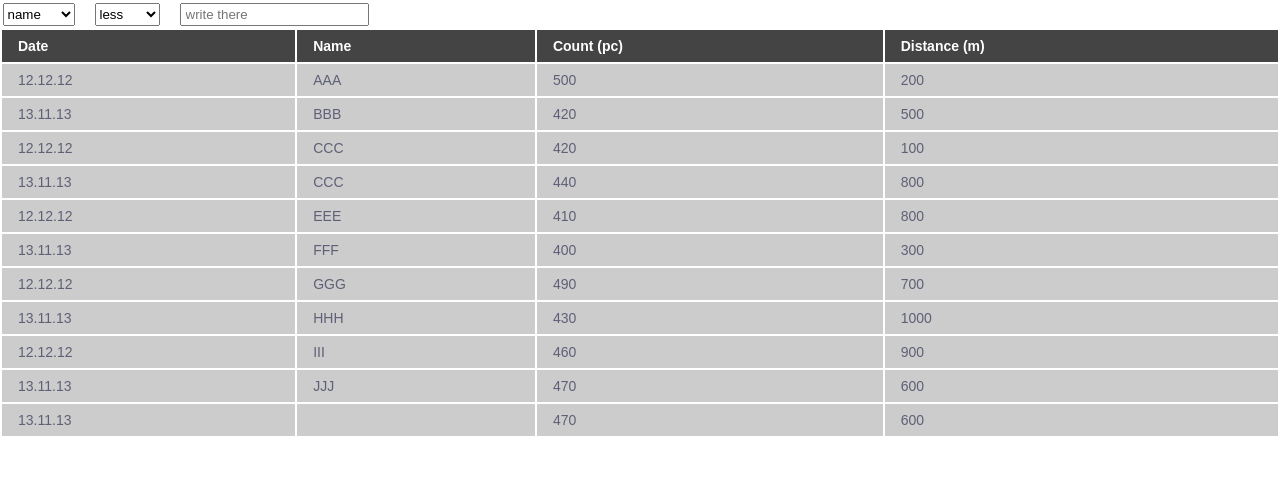
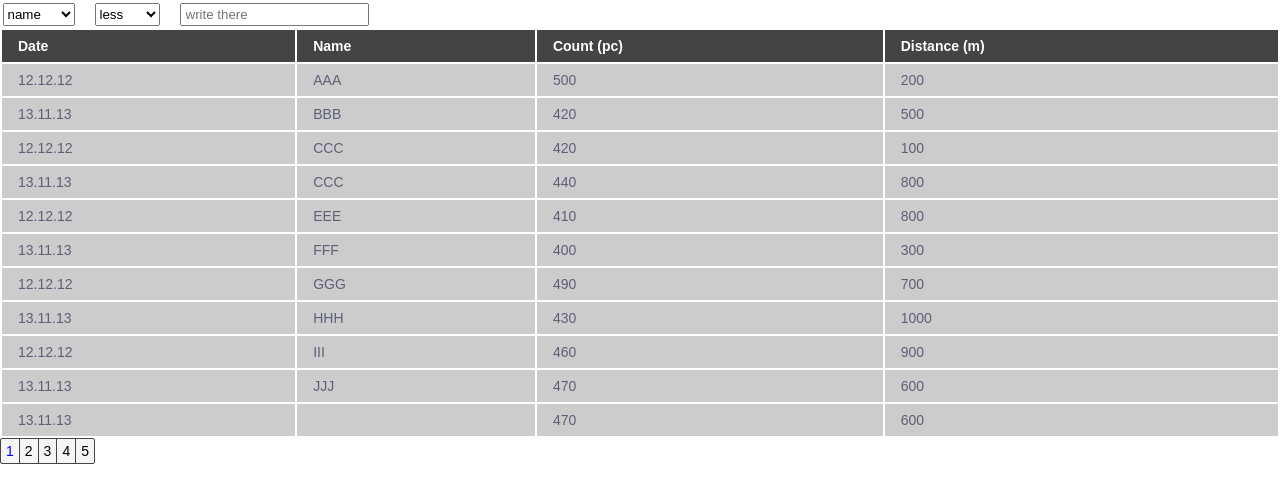
Before and after one commit to Fpsska/Database-seacher, a React (Create React App) app: page / in a window 1280 px wide. Shown: the top 502 px of the page. Built offline with nearby package versions, Linux system fonts and the light colour scheme.

Commit message:
feat: create navSlice.ts, navSliceTypes.ts, Pagination, PaginationTemplate components & configure store.ts

```diff
--- /dev/null
+++ b/src/Types/navSliceTypes.ts
@@ -0,0 +1,5 @@
+export interface InavTemplates {
+    id: number,
+    text: string,
+    isActive: boolean
+}
--- /dev/null
+++ b/src/app/slices/navSlice.ts
@@ -0,0 +1,50 @@
+import { createSlice } from '@reduxjs/toolkit';
+
+import { InavTemplates } from '../../Types/navSliceTypes';
+
+interface navSliceTypes {
+    navTemplatesData: InavTemplates[]
+}
+
+const initialState: navSliceTypes = {
+    navTemplatesData: [
+        {
+            id: 1,
+            text: '1',
+            isActive: true
+        },
+        {
+            id: 2,
+            text: '2',
+            isActive: false
+        },
+        {
+            id: 3,
+            text: '3',
+            isActive: false
+        },
+        {
+            id: 4,
+            text: '4',
+            isActive: false
+        },
+        {
+            id: 5,
+            text: '5',
+            isActive: false
+        }
+    ]
+};
+
+const navSlice = createSlice({
+    name: 'navSlice',
+    initialState,
+    reducers: {
+    }
+});
+
+export const {
+
+} = navSlice.actions;
+
+export default navSlice.reducer;
--- a/src/app/store.ts
+++ b/src/app/store.ts
@@ -1,10 +1,12 @@
 import { configureStore, ThunkAction, Action } from '@reduxjs/toolkit';
 
 import tableSlice from '../app/slices/tableSlice';
+import navSlice from '../app/slices/navSlice';
 
 export const store = configureStore({
   reducer: {
-    tableSlice: tableSlice
+    tableSlice: tableSlice,
+    navSlice: navSlice
   }
 });
 
--- /dev/null
+++ b/src/components/Pagination/Pagination.tsx
@@ -0,0 +1,30 @@
+import React from 'react';
+
+import { useAppSelector } from '../../app/hooks';
+
+import PaginationTemplate from './PaginationTemplate';
+
+import './pagination.scss';
+
+const Pagination: React.FC = () => {
+
+    const { navTemplatesData } = useAppSelector(state => state.navSlice);
+
+    return (
+        <nav className="pagination">
+            <ul className="nav">
+                {navTemplatesData.map(item => {
+                    return (
+                        <PaginationTemplate
+                            key={item.id}
+                            text={item.text}
+                            isActive={item.isActive}
+                        />
+                    );
+                })}
+            </ul>
+        </nav>
+    );
+};
+
+export default Pagination;
--- /dev/null
+++ b/src/components/Pagination/PaginationTemplate.tsx
@@ -0,0 +1,19 @@
+import React from 'react';
+
+interface propTypes {
+    text: string,
+    isActive: boolean
+}
+
+const PaginationTemplate: React.FC<propTypes> = (props) => {
+
+    const { text, isActive } = props;
+
+    return (
+        <li className={isActive ? 'nav__item active' : 'nav__item'}>
+            <a className="nav__number" href="#">{text}</a>
+        </li>
+    );
+};
+
+export default PaginationTemplate;
--- /dev/null
+++ b/src/components/Pagination/pagination.scss
@@ -0,0 +1,24 @@
+.nav {
+    display: inline-flex;
+    border: 1px solid #444;
+    border-radius: 2px;
+    :not(:last-child) {
+        border-right: 1px solid #444;
+    }
+    &__item {
+        padding: 4px 5px;
+        background-color: rgba($color: #444, $alpha: 0.05);
+        transition: all 0.3s linear;
+        &:hover {
+            background-color: rgba($color: #444, $alpha: 0.15);
+        }
+    }
+    &__number {
+        color: #000;
+    }
+    &__item.active {
+        .nav__number {
+            color: blue;
+        }
+    }
+}
--- a/src/components/common/Layout.tsx
+++ b/src/components/common/Layout.tsx
@@ -5,6 +5,8 @@ import { Outlet } from 'react-router-dom';
 import { useAppDispatch, useAppSelector } from '../../app/hooks';
 
 import { switchLoadingStatus } from '../../app/slices/tableSlice';
+
+import Pagination from '../Pagination/Pagination';
 
 import Preloader from './Preloader/Preloader';
 
@@ -27,7 +29,7 @@ const Layout: React.FC = () => {
             <main className="main">
                 <Outlet />
             </main>
-            <footer className="footer"></footer>
+            <footer className="footer"><Pagination/></footer>
         </>
     );
 };
```
